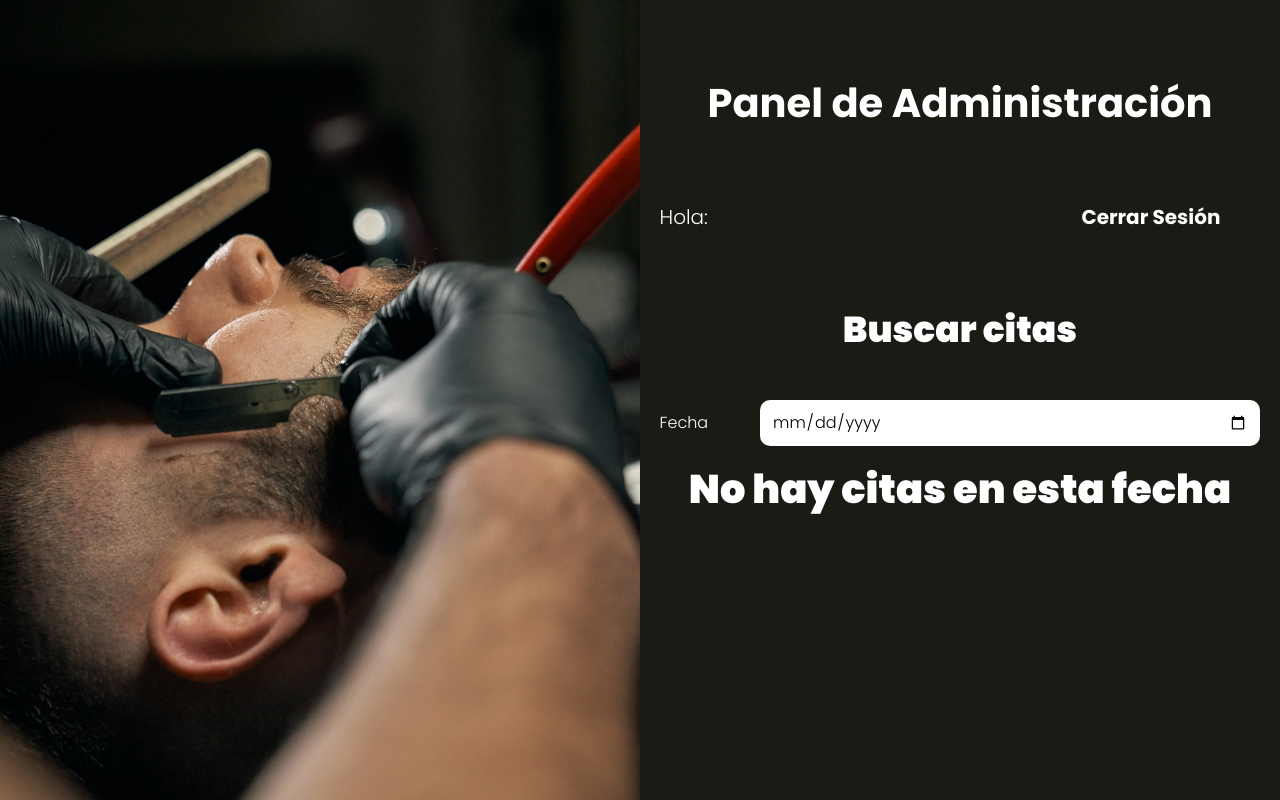
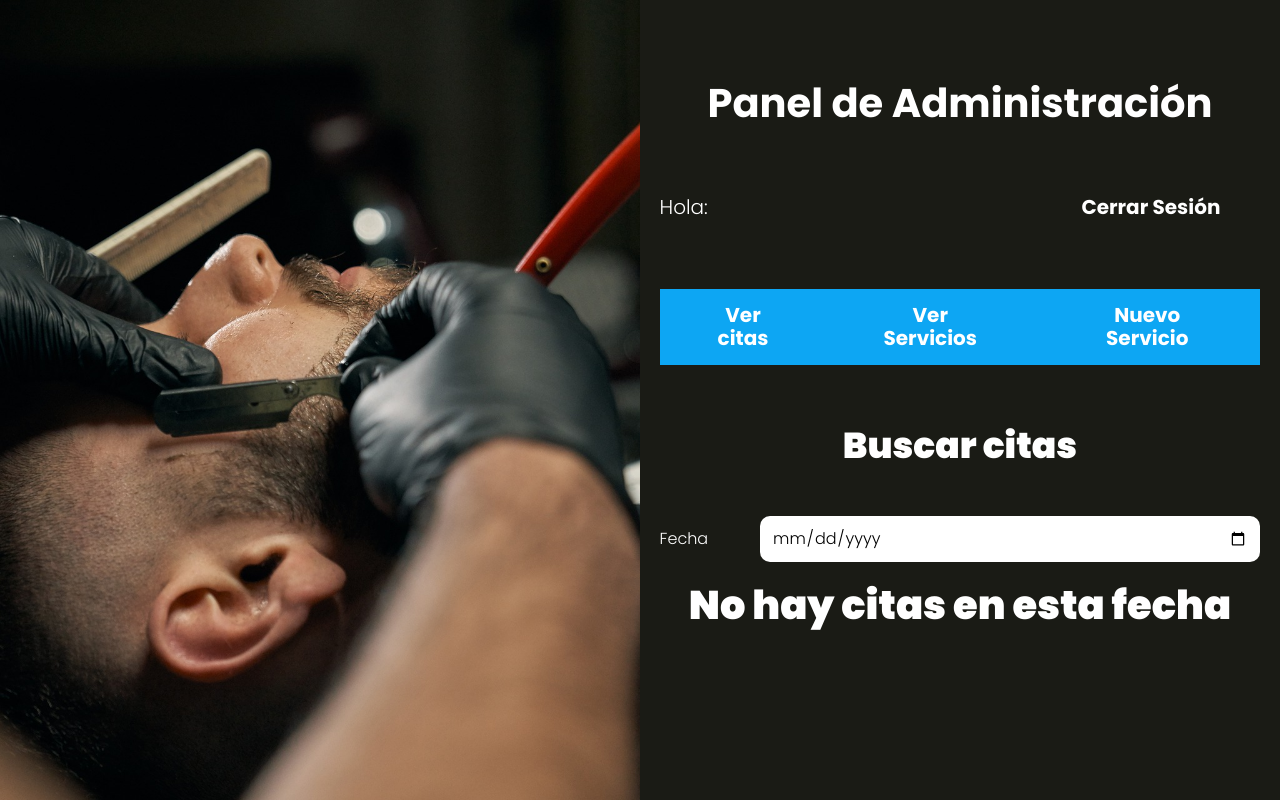
Before and after one commit to Sebastian-BLR/AppSalon_PHP_MVC_JS_SASS, a PHP site: the page made by views/admin/index.php in a window 1280 px wide. Run offline with PHP 8.4, Linux system fonts and the light colour scheme; the template is opened without the code that fills it, so the values that code supplies are empty; the visitor is signed in with stand-in values (Sample User, id 1).

Commit message:
543. Crear un Menú para el Administrador

```diff
--- a/src/scss/base/_variables.scss
+++ b/src/scss/base/_variables.scss
@@ -4,7 +4,7 @@
 // Tamaño de Media Queries
 $telefono: 480px;
 $tablet: 768px;
-$desktop: 1024px;
+$desktop: 1025px;
 
 // Colores
 $azul: #0da6f3;
--- a/src/scss/layout/_UI.scss
+++ b/src/scss/layout/_UI.scss
@@ -2,7 +2,7 @@
 @use 'base/mixins' as m;
 
 .contenedor-app{
-    @include m.tablet{
+    @include m.desktop{
         display: grid;
         grid-template-columns: repeat(2, 1fr);
         min-height: 100vh;
@@ -14,7 +14,7 @@
         background-size: cover;
         background-repeat: no-repeat;
         background-position: center center;
-        @include m.tablet{
+        @include m.desktop{
             height: auto;
         }
     }
@@ -23,22 +23,41 @@
         width: 97%;
         margin: 0 auto;
         padding: 3rem 1rem;
-        @include m.tablet{
+        @include m.desktop{
             overflow-y: scroll;
         }
     }
 }
 
 .barra{
-    margin: v.$separacion * 1.2 0;
+    margin: v.$separacion  0;
+
 
     @include m.tablet{
+
         display: flex;
         justify-content: space-between;
         align-items: center;
+        p{ text-align: left;}
     }
+
+    p{ text-align: center;}
+
     .boton{
         @include m.boton(v.$negro, v.$blanco);
         margin: 0;
     }
 }
+
+.barra-servicios{
+    margin-bottom: v.$separacion;
+    @include m.tablet{
+        display: flex;
+        justify-content: space-between;
+    }
+
+    .boton{
+        margin: 0;
+        margin-bottom: 1rem;
+    }
+}
--- a/views/templates/barra.php
+++ b/views/templates/barra.php
@@ -2,3 +2,11 @@
     <p>Hola: <?php echo sz($nombre) ?? ''; ?></p>
     <a class="boton" href="/logout">Cerrar Sesión</a>
 </div>
+
+<?php if (isset($_SESSION['admin'])) : ?>
+    <div class="barra-servicios">
+        <a href="/admin" class="boton">Ver citas</a>
+        <a href="/servicios" class="boton">Ver Servicios</a>
+        <a href="/servicios/crear" class="boton">Nuevo Servicio</a>
+    </div>
+<?php endif; ?>
```
Also changed, not shown: public/build/css/app.css, 1 other file.
